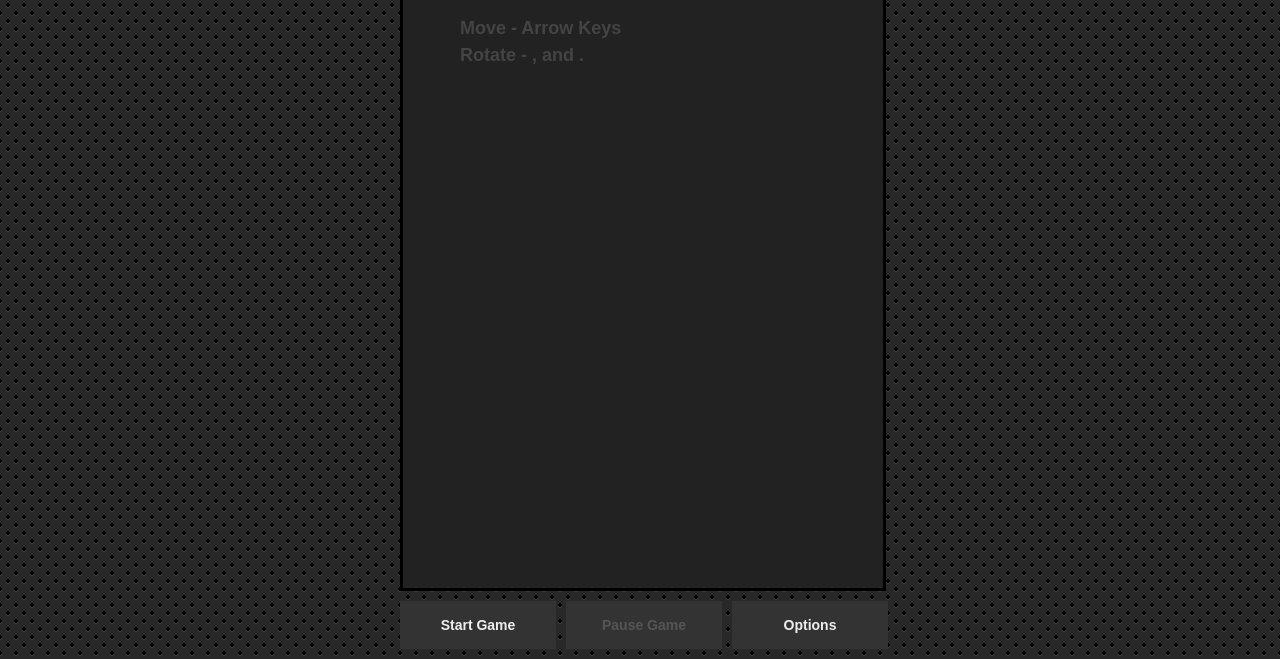
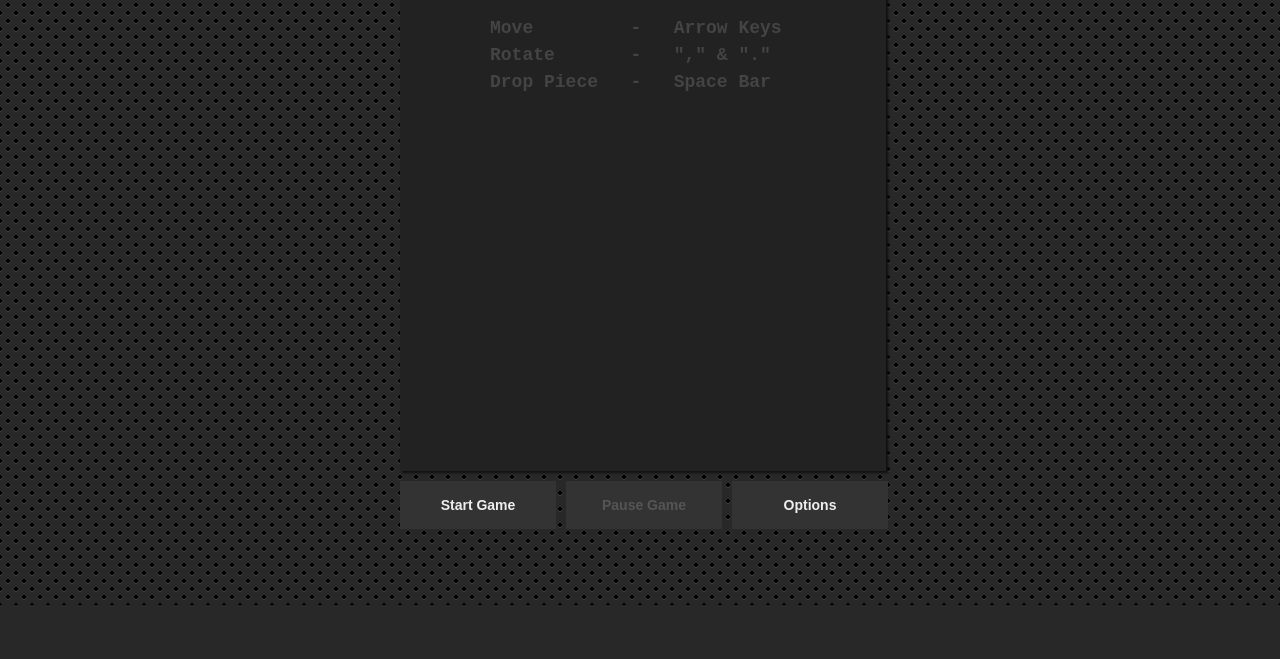
Before and after one commit to cmarkle27/TetrisJS, a plain HTML site: page index.html in a window 1280 px wide. Shown: the part 195-854 px from the top of the page. After the commit the page ends 800 px from the top, so only its background shows below. Drawn offline with nearby package versions, Linux system fonts and the light colour scheme.

Commit message:
cleanup (working version)

```diff
--- a/Tetrimino.js
+++ b/Tetrimino.js
@@ -65,13 +65,13 @@ Tetrimino.prototype.getShape = function() {
 Tetrimino.prototype.getColor = function() {
 
     var colors = {
-        j: "#cc0000",
-        o: "#cccccc",
-        i: "#ffff33",
-        l: "#33cc00",
-        s: "#666666",
-        z: "#3333ff",
-        t: "#339900"
+        j: "#ff8000", //#cc0000 red //#ddddbb pale?
+        o: "#ffff33", //#33cc00
+        i: "#cccccc", //#ffff33
+        l: "#3333dd",
+        s: "#339900", //3333ff
+        z: "#cc0000", //"#3333ff"
+        t: "#666666" //#339900
     };
 
     return colors[this.shape];
--- a/Tetris.js
+++ b/Tetris.js
@@ -4,12 +4,15 @@ function Tetris(options) {
     var boardHeight = 760;
     var blockStack = [];
     var currentPiece = null;
+    var nextPiece = null;
     var paused = true;
     var boardCtx = options.boardContext;
     var pieceCtx = options.pieceContext;
-    var speed = options.speed || 400;
+    var speed = options.speed || 500;
     var tileImage = new Image();
 	var thing = new Date();
+    var preview = function(color){};
+    var tempSpeed = speed;
 
     function startGame() {
         boardCtx.clearRect(0, 0, boardWidth, boardHeight);
@@ -19,9 +22,15 @@ function Tetris(options) {
     }
 
     function createPiece() {
-        // we really need to create two pieces, so that we can show the user whats on deck!!!
-        currentPiece = new Tetrimino();
+        stopPiece();
+        currentPiece = nextPiece;
+        nextPiece = new Tetrimino();
+        preview(nextPiece.getColor());
         drawCurrentPiece();
+    }
+
+    function setPreviewAction(func) {
+        preview = func;
     }
 
     function drawCurrentPiece() {
@@ -125,30 +134,6 @@ function Tetris(options) {
         }
     }
 
-    // function removeRow(depth) {
-    //     //var startRow = parseInt(depth, 10) - 1;
-
-    //     for (var i = depth; i--;) {
-    //         if (i === 0) {
-    //             blockStack [i] = [0, 0, 0, 0, 0, 0, 0, 0, 0, 0, 0, 0]; //-4?
-    //         } else {
-    //             blockStack [i] = blockStack [i-1];
-    //         }
-    //     }
-
-
-    //     // if (new_index >= this.length) {
-    //     //     var k = new_index - this.length;
-    //     //     while ((k--) + 1) {
-    //     //         this.push(undefined);
-    //     //     }
-    //     // }
-    //     // this.splice(new_index, 0, this.splice(old_index, 1)[0]);
-    //     //return this; // for testing purposes
-    // }
-
-
-
     // ------------------------------------------------------------------------
 
     function addPiece() {
@@ -164,12 +149,6 @@ function Tetris(options) {
                 return false;
             }
             blockStack[y][x] = tileColor;
-            // renderTile({
-            //     x: x,
-            //     y: y,
-            //     color: tileColor,
-            //     size: tileSize
-            // }, boardCtx);
         }
 
         var lineBlocks;
@@ -186,11 +165,11 @@ function Tetris(options) {
             }
         }
 
-        console.log(lineRemovals);
-
         for (var h = 0; h < lineRemovals.length; h++) {
-                blockStack.splice(lineRemovals[h], 1);
-                blockStack.unshift([0, 0, 0, 0, 0, 0, 0, 0, 0, 0, 0, 0]);
+            blockStack.splice(lineRemovals[h], 1);
+            blockStack.unshift([0, 0, 0, 0, 0, 0, 0, 0, 0, 0, 0, 0]);
+            speed *= 0.94;
+            tempSpeed = speed;
         }
 
         boardCtx.clearRect(0, 0, boardWidth, boardHeight);
@@ -207,56 +186,6 @@ function Tetris(options) {
             }
         }
 
-
-
-        // for (var i = 0; i < 4; i++) {
-        //     renderTile({
-        //         x: blocks.x[i],
-        //         y: blocks.y[i],
-        //         color: tileColor,
-        //         size: tileSize
-        //     }, boardCtx);
-        // }
-
-
-
-      // var count = 0;
-      // while(blockStack[j].y ){
-      //     ++count;
-      //     ++i;
-      // }
-
-
-        // hmmmm...
-        // maybe we should be building a multidimential array of colors???
-
-
-        // reset lines
-        //lines = [0, 0, 0, 0, 0, 0, 0, 0, 0, 0, 0, 0, 0, 0];
-
-
-///////////......
-        // for (var k = blockStack.length; k--;) {
-        //     //lines[parseInt(blockStack[k].y, 10)-1]++;
-        //     //renderTile(blockStack[k], boardCtx);
-        //     if (blockStack[k].y < 0) {
-        //         return false;
-        //     }
-        // }
-///////////......
-
-        // console.log(blockStack);
-        // for (var k = lines.length; k--;) {
-        //     console.log(lines[k]);
-        //     if (lines[k] === 12) {
-        //         for (var l = blockStack.length; l--;) {
-        //             if (blockStack[l+1].y === k) {
-        //                 blockStack.splice(l+1, 1);
-        //             }
-        //         }
-        //     }
-        // }
-
         return true;
     }
 
@@ -266,10 +195,6 @@ function Tetris(options) {
 
     function loop() {
         if (paused === false) {
-            console.log('---------------------------------------------------')
-            for (var i = 0; i < 19; i++) {
-                console.log(blockStack[i]);
-            }
             if ( ! movePiece("down")) {
                 if (addPiece()) {
                     createPiece();
@@ -282,6 +207,15 @@ function Tetris(options) {
         setTimeout(loop, speed);
     }
 
+    function dropPiece() {
+        speed = 10;
+    }
+
+    function stopPiece() {
+        speed = tempSpeed;
+    }
+
+    nextPiece = new Tetrimino();
     tileImage.src = "images/tile.png";
     blockInit();
     loop();
@@ -290,6 +224,8 @@ function Tetris(options) {
     return {
         pauseGame: pauseGame,
         startGame: startGame,
-        movePiece: movePiece
+        movePiece: movePiece,
+        dropPiece: dropPiece,
+        setPreviewAction: setPreviewAction
     }
 }
--- a/index.html
+++ b/index.html
@@ -10,8 +10,8 @@
 <div class="wrapper">
 
 	<div class="backboard">
-		<canvas id="piece" width="480" height="780" style="position: absolute; left: 0; top: 0; z-index: 1;"></canvas>
-		<canvas id="board" width="480" height="780" style="position: absolute; left: 0; top: 0; z-index: 0;"></canvas>
+		<canvas id="piece" width="480" height="780" style="position: absolute; left: 0; top: -120px; z-index: 11;"></canvas>
+		<canvas id="board" width="480" height="780" style="position: absolute; left: 0; top: -120px; z-index: 10;"></canvas>
 	</div>
 
 	<div class="controls">
@@ -23,26 +23,34 @@
 	<img class="logo" src="images/LogoType.png">
 
 	<ul class="instuctions">
-		<li><span class="action">Move</span> - Arrow Keys</li>
-		<li><span class="action">Rotate</span> - , and .</li>
+        <li><pre>Move         -   Arrow Keys</pre></li>
+        <li><pre>Rotate       -   "," &amp; "."</pre></li>
+        <li><pre>Drop Piece   -   Space Bar</pre></li>
 	</ul>
 
 </div>
 <script src="./Tetrimino.js"></script>
 <script src="./Tetris.js"></script>
 <script type="text/javascript">
-	jQuery(document).ready(function($) {
+jQuery(document).ready(function($) {
 
-    var tetris = new Tetris({
-        pieceContext: $("#piece")[0].getContext("2d"),
-        boardContext: $("#board")[0].getContext("2d")
-    });
+    var tetris;
+    var backboard = $(".backboard");
 
     $("#start").on('click', function start(e) {
         e.preventDefault()
         var startButton = $(this)
         var pauseButton = $("#pause")
         pauseButton.html("Pause Game")
+
+        tetris = new Tetris({
+            pieceContext: $("#piece")[0].getContext("2d"),
+            boardContext: $("#board")[0].getContext("2d")
+        });
+
+        tetris.setPreviewAction(function(color) {
+            backboard.css("borderColor", color);
+        });
 
         if (startButton.hasClass("firsties")) {
 
@@ -69,6 +77,7 @@
     });
 
     $(document).on('keydown', function(e) {
+        // if object
         switch (e.keyCode) {
             case 39:
             case 68:
@@ -88,18 +97,13 @@
                 tetris.movePiece("counterclockwise")
             break
 
-            case 40:
-                // tetris.dropPiece("start")
+            case 32:
+                tetris.dropPiece();
             break
         }
     });
 
-    // $(document).on('keyup', function(e) {
-    //     if (e.keyCode === 40) {
-    //         tetris.dropPiece("stop")
-    //     }
-    // })
-  });
+});
 </script>
 </body>
 </html>
--- a/styles/main.css
+++ b/styles/main.css
@@ -33,16 +33,16 @@ body {
 .backboard {
 	position: relative;
 	margin: 20px 20px 10px 20px;
-	/*border: solid 8px #000;*/
-	border: solid 3px #000;
+	border: solid 3px #222;
 	float: left;
 	width: 480px;
-	height: 760px;
+	height: 640px;
 	overflow: hidden;
 	zoom: 1;
 	background-color: #222;
 	background-repeat: no-repeat;
 	background-position: center 80px;
+	box-shadow: 2px 2px 2px #111;
 }
 
 .controls {
@@ -65,15 +65,12 @@ body {
 .instuctions {
 	position: absolute;
 	top: 210px;
-	left: 80px;
+	left: 110px;
 	line-height: 1.5;
 	font-weight: bold;
 	font-size: 18px;
 	color: #444;
-}
-
-.action {
-	/*color: #333;*/
+	z-index: 1;
 }
 
 .game-button {
```
